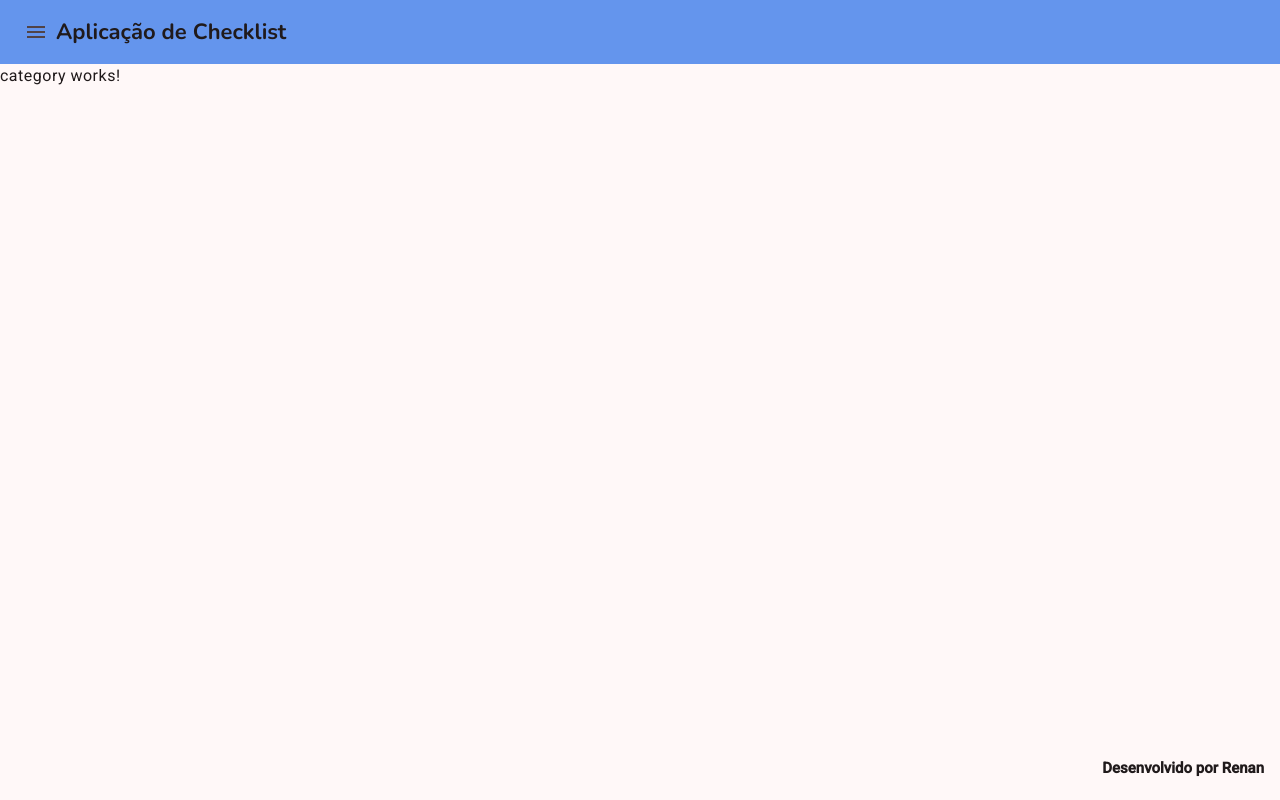
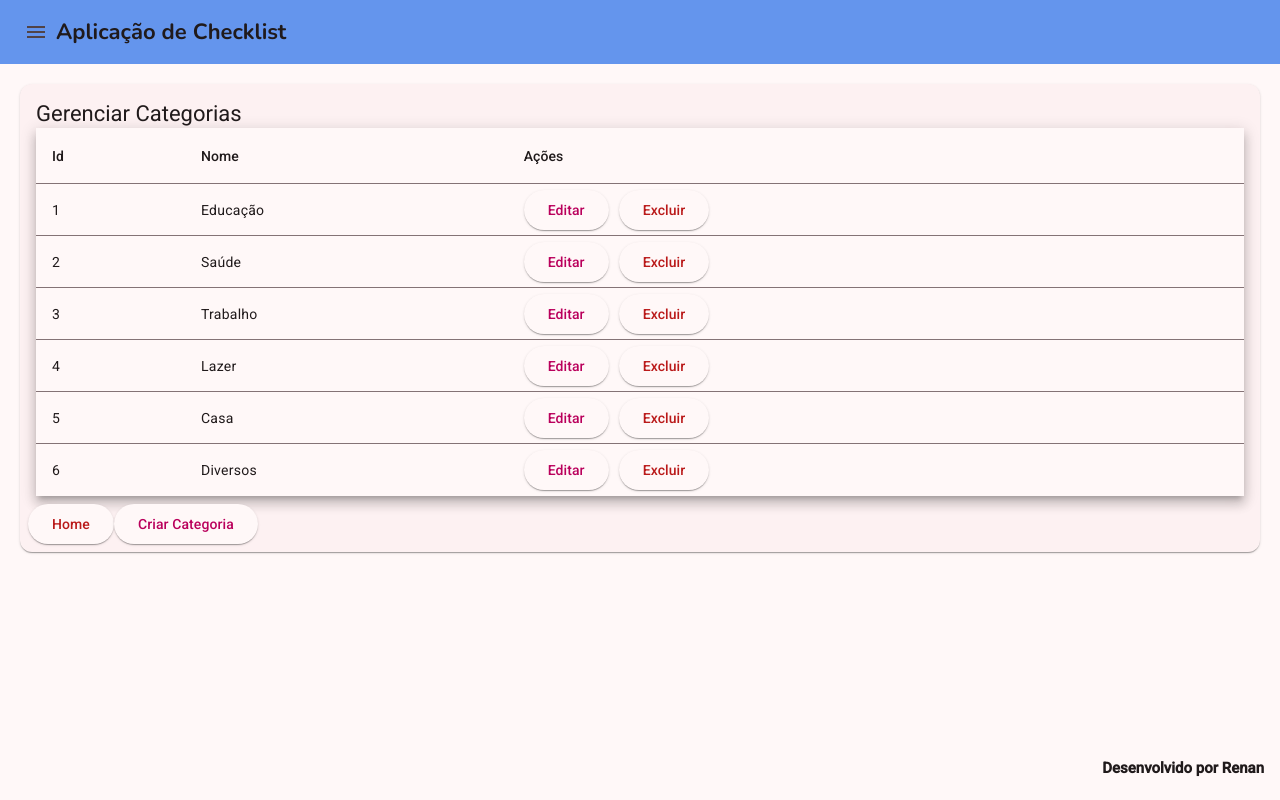
Before and after one commit to renanthewho/checklist-app, an Angular app: page /categoria in a window 1280 px wide. Built offline with nearby package versions, Linux system fonts and the light colour scheme.

Commit message:
Criando tabela de categorias.

```diff
--- /dev/null
+++ b/src/app/_module/category.ts
@@ -0,0 +1,4 @@
+export class Category{
+    public name!: string;
+    public guid!: string;
+}
--- a/src/app/category/category.component.html
+++ b/src/app/category/category.component.html
@@ -1 +1,44 @@
-<p>category works!</p>
+<div>
+
+    <mat-card class="m-20">
+
+        <mat-card-header>
+            <mat-card-title>Gerenciar Categorias</mat-card-title>
+        </mat-card-header>
+
+        <mat-card-content>
+
+            <table mat-table [dataSource]="dataSource" class="mat-elevation-z8">
+                <ng-container matColumnDef="id">
+                  <th mat-header-cell *matHeaderCellDef> Id </th>
+                  <td mat-cell *matCellDef="let element; let i = index"> {{i + 1}} </td>
+                </ng-container>
+
+                <ng-container matColumnDef="name">
+                  <th mat-header-cell *matHeaderCellDef> Nome </th>
+                  <td mat-cell *matCellDef="let element"> {{element.name}} </td>
+                </ng-container>
+
+                <ng-container matColumnDef="actions">
+                  <th mat-header-cell *matHeaderCellDef> Ações </th>
+                  <td mat-cell *matCellDef="let element">
+                    <button (click)="editCategory(element)" mat-raised-button color="primary" class="mr-10">Editar</button>
+                    <button (click)="deleteCategory(element)" mat-raised-button color="warn">Excluir</button>
+                  </td>
+                </ng-container>
+
+
+                <tr mat-header-row *matHeaderRowDef="displayedColumns"></tr>
+                <tr mat-row *matRowDef="let row; columns: displayedColumns;"></tr>
+            </table>
+
+        </mat-card-content>
+
+        <!--Define botões de like, compartilhar e etc.-->
+        <mat-card-actions>
+            <a mat-raised-button color="warn" [routerLink]="['/']">Home</a>
+            <a mat-raised-button color="primary" (click)="createCategory()">Criar Categoria</a>
+        </mat-card-actions>
+    </mat-card>
+
+</div>
--- a/src/app/category/category.component.ts
+++ b/src/app/category/category.component.ts
@@ -1,4 +1,14 @@
 import { Component } from '@angular/core';
+import { Category } from '../_module/category';
+
+export const CATEGORY_DATA = [
+  {name: 'Educação', guid: 'aaa-bbb-ccc-dddd'},
+  {name: 'Saúde', guid: 'aaa-bbb-ccc-dddd'},
+  {name: 'Trabalho', guid: 'aaa-bbb-ccc-dddd'},
+  {name: 'Lazer', guid: 'aaa-bbb-ccc-dddd'},
+  {name: 'Casa', guid: 'aaa-bbb-ccc-dddd'},
+  {name: 'Diversos', guid: 'aaa-bbb-ccc-dddd'}
+  ];
 
 @Component({
   selector: 'app-category',
@@ -6,5 +16,25 @@
   styleUrl: './category.component.css'
 })
 export class CategoryComponent {
+  displayedColumns: string[] = ['id', 'name', 'actions'];
+  columnsToDisplay: string[] = this.displayedColumns.slice();
+  dataSource: Category[] = CATEGORY_DATA;
 
+  constructor(){}
+
+  ngOnInit(): void{
+
+  }
+
+  editCategory(category: Category){
+    console.log("Edit category clicked.")
+  }
+
+  deleteCategory(category: Category){
+    console.log("Delete category clicked.")
+  }
+
+  createCategory(){
+    console.log("Create category clicked.")
+  }
 }
--- a/src/styles.css
+++ b/src/styles.css
@@ -7,6 +7,14 @@
     display: flex;
     flex-direction: column;
     height: 100%; /* O container principal deve ocupar 100% da altura */
+  }
+
+  .m-20{
+    margin: 20px;
+  }
+
+  .mr-10{
+    margin-right: 10px;
   }
 
   mat-sidenav-container {
```
Also changed, not shown: src/app/material.module.ts (+7 -1 lines).
